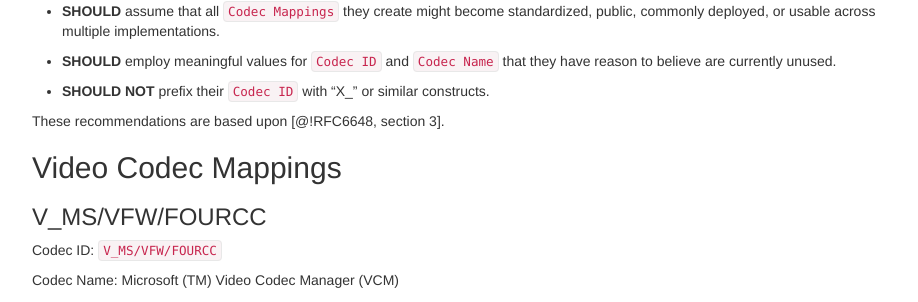
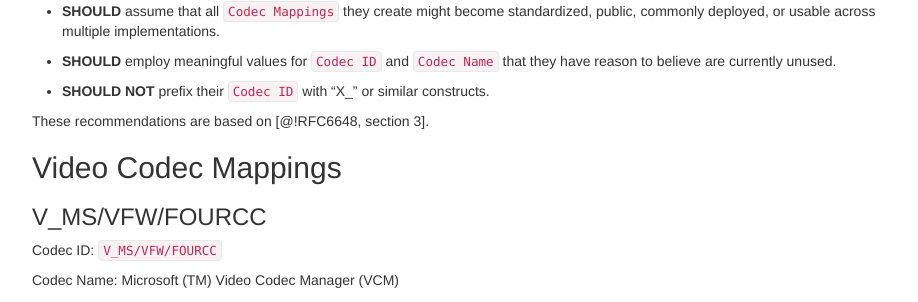
Before and after one commit to ietf-wg-cellar/matroska-specification, a Jekyll site: the page built from codec_specs.md, in a window 1280 px wide and 900 px high, scrolled down 2046 px. Shown: the part 147-449 px from the top of the window, without its empty margins (273-1191 px from the left). Built offline with Jekyll 4.4.1, drawn with Linux system fonts in a browser that asks for light colours; our own code applies the rules of GitHub Pages for plain Markdown files.

Commit message:
based upon -> based on

```diff
--- a/codec_specs.md
+++ b/codec_specs.md
@@ -132,7 +132,7 @@ Creators of new `Codec Mappings` to be used in the context of Matroska:
 
 - **SHOULD NOT** prefix their `Codec ID` with "X_" or similar constructs.
 
-These recommendations are based upon [@!RFC6648, section 3].
+These recommendations are based on [@!RFC6648, section 3].
 
 ## Video Codec Mappings
 
```
Also changed, not shown: notes.md (+1 -1 lines).
